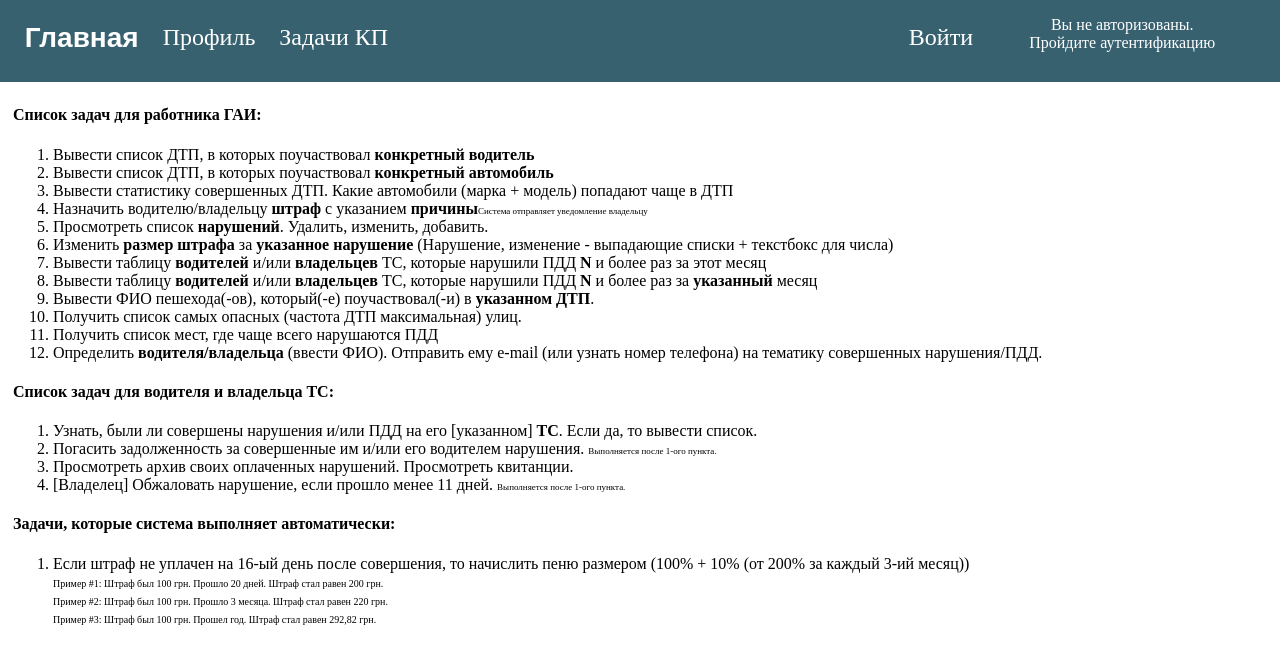
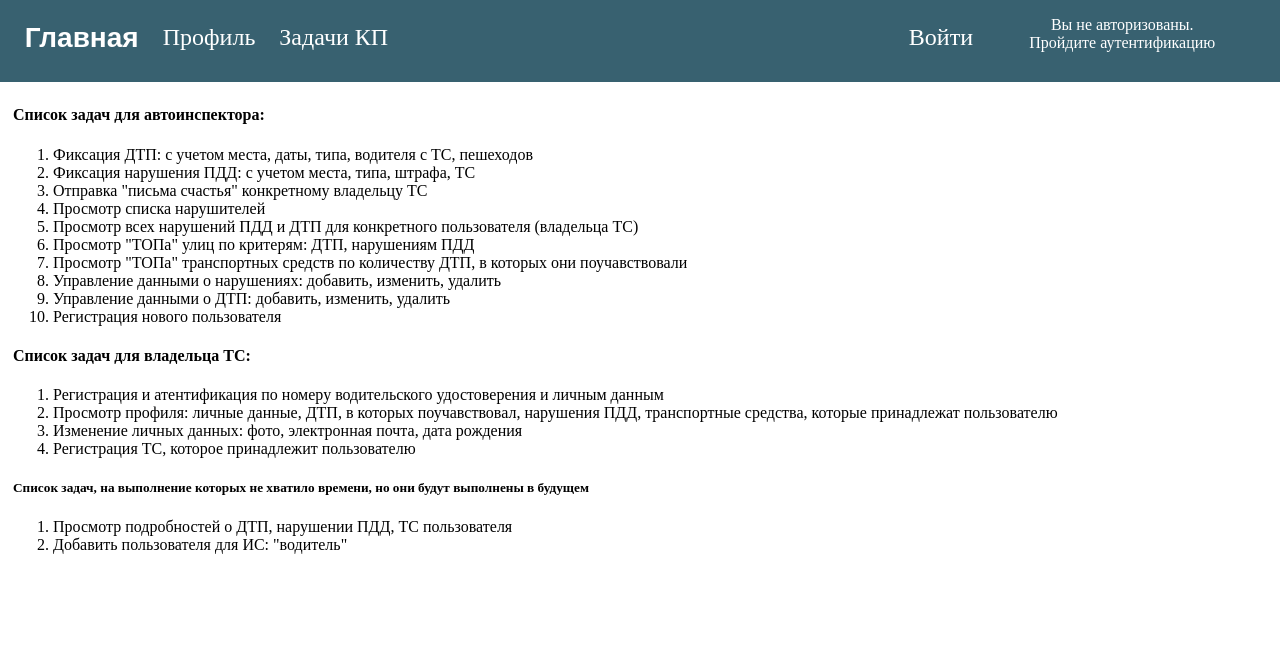
Before and after one commit to mykhailokukol/CourseProject_Spring2018, a Django app: page /tasks/ in a window 1280 px wide. Shown: the top 664 px of the page. Run offline with Django 3.2, Linux system fonts and the light colour scheme; some web fonts are replaced.

Commit message:
Закончил верстку (коряво). Исправил раздел задач

```diff
--- a/templates/main/control/top_cars.html
+++ b/templates/main/control/top_cars.html
@@ -5,12 +5,12 @@
     <meta charset="utf-8">
     <title>Топ ТС по ДТП</title>
     {% include 'public/fonts.html' %}
-    <link rel="stylesheet" href="">
+    <link rel="stylesheet" href="{% static 'css/control/top_cars.css' %}">
   </head>
   {% include 'public/header.html' %}
   <body>
     <div class="content">
-      <table>
+      <table style="margin-top: 100px; margin-left: 10%;">
         <thead>
           <th>Марка</th>
           <th>Модель</th>
--- a/templates/main/control/top_streets_acc.html
+++ b/templates/main/control/top_streets_acc.html
@@ -5,15 +5,15 @@
     <meta charset="utf-8">
     <title>Топ улиц по ДТП</title>
     {% include 'public/fonts.html' %}
-    <link rel="stylesheet" href="">
+    <link rel="stylesheet" href="{% static 'css/control/top_streets_acc.css' %}">
   </head>
   {% include 'public/header.html' %}
   <body>
-    <div class="content">
+    <div class="content" style="padding-top: 100px; width: 98%; margin-left: 10%;">
       <table>
         <thead>
           <th>Улица</th>
-          <td>Количество ДТП</td>
+          <th>Количество ДТП</th>
         </thead>
         {% for q in query %}
         <tr>
--- a/templates/main/tasks.html
+++ b/templates/main/tasks.html
@@ -8,34 +8,30 @@
   {% include 'public/header.html' %}
   <body>
     <div class="content">
-      <h4>Список задач для работника ГАИ:</h4>
+      <h4>Список задач для автоинспектора:</h4>
       <ol>
-        <li>Вывести список ДТП, в которых поучаствовал <strong>конкретный водитель</strong></li>
-        <li>Вывести список ДТП, в которых поучаствовал <strong>конкретный автомобиль</strong></li>
-        <li>Вывести статистику совершенных ДТП. Какие автомобили (марка + модель) попадают чаще в ДТП</li>
-        <li>Назначить водителю/владельцу <strong>штраф</strong> с указанием <strong>причины</strong><span style="font-size: 9px;">Система отправляет уведомление владельцу</span></li>
-        <li>Просмотреть список <strong>нарушений</strong>. Удалить, изменить, добавить.</li>
-        <li>Изменить <strong>размер штрафа</strong> за <strong>указанное нарушение</strong> (Нарушение, изменение - выпадающие списки + текстбокс для числа)</li>
-        <li>Вывести таблицу <strong>водителей</strong> и/или <strong>владельцев</strong> ТС, которые нарушили ПДД <strong>N</strong> и более раз за этот месяц</li>
-        <li>Вывести таблицу <strong>водителей</strong> и/или <strong>владельцев</strong> ТС, которые нарушили ПДД <strong>N</strong> и более раз за <strong>указанный</strong> месяц</li>
-        <li>Вывести ФИО пешехода(-ов), который(-е) поучаствовал(-и) в <strong>указанном ДТП</strong>.</li>
-        <li>Получить список самых опасных (частота ДТП максимальная) улиц.</li>
-        <li>Получить список мест, где чаще всего нарушаются ПДД</li>
-        <li>Определить <strong>водителя/владельца</strong> (ввести ФИО). Отправить ему e-mail (или узнать номер телефона) на тематику совершенных нарушения/ПДД.</li>
+        <li>Фиксация ДТП: с учетом места, даты, типа, водителя с ТС, пешеходов</li>
+        <li>Фиксация нарушения ПДД: с учетом места, типа, штрафа, ТС</li>
+        <li>Отправка "письма счастья" конкретному владельцу ТС</li>
+        <li>Просмотр списка нарушителей</li>
+        <li>Просмотр всех нарушений ПДД и ДТП для конкретного пользователя (владельца ТС)</li>
+        <li>Просмотр "ТОПа" улиц по критерям: ДТП, нарушениям ПДД</li>
+        <li>Просмотр "ТОПа" транспортных средств по количеству ДТП, в которых они поучавствовали</li>
+        <li>Управление данными о нарушениях: добавить, изменить, удалить</li>
+        <li>Управление данными о ДТП: добавить, изменить, удалить</li>
+        <li>Регистрация нового пользователя</li>
       </ol>
-      <h4>Список задач для водителя и владельца ТС:</h4>
+      <h4>Список задач для владельца ТС:</h4>
       <ol>
-        <li>Узнать, были ли совершены нарушения и/или ПДД на его [указанном] <strong>ТС</strong>. Если да, то вывести список.</li>
-        <li>Погасить задолженность за совершенные им и/или его водителем нарушения. <span style="font-size: 9px;">Выполняется после 1-ого пункта.</span></li>
-        <li>Просмотреть архив своих оплаченных нарушений. Просмотреть квитанции.</li>
-        <li>[Владелец] Обжаловать нарушение, если прошло менее 11 дней. <span style="font-size: 9px;">Выполняется после 1-ого пункта.</span></li>
+        <li>Регистрация и атентификация по номеру водительского удостоверения и личным данным</li>
+        <li>Просмотр профиля: личные данные, ДТП, в которых поучавствовал, нарушения ПДД, транспортные средства, которые принадлежат пользователю</li>
+        <li>Изменение личных данных: фото, электронная почта, дата рождения</li>
+        <li>Регистрация ТС, которое принадлежит пользователю</li>
       </ol>
-      <h4>Задачи, которые система выполняет автоматически:</h4>
+      <h5>Список задач, на выполнение которых не хватило времени, но они будут выполнены в будущем</h5>
       <ol>
-        <li>Если штраф не уплачен на 16-ый день после совершения, то начислить пеню размером (100% + 10% (от 200% за каждый 3-ий месяц))<br>
-        <span style="font-size: 10px;">Пример #1: Штраф был 100 грн. Прошло 20 дней. Штраф стал равен 200 грн.<br>
-        Пример #2: Штраф был 100 грн. Прошло 3 месяца. Штраф стал равен 220 грн.<br>
-        Пример #3: Штраф был 100 грн. Прошел год. Штраф стал равен 292,82 грн.</span></li>
+        <li>Просмотр подробностей о ДТП, нарушении ПДД, ТС пользователя</li>
+        <li>Добавить пользователя для ИС: "водитель"</li>
       </ol>
     </div>
   </body>
```
Also changed, not shown: appmain/forms.py (+5 -2 lines), static/css/control/top_cars.css (added, +13 -0 lines), static/css/control/top_streets_acc.css (added, +14 -0 lines), static/css/control/top_streets_vio.css (added, +12 -0 lines), static/css/control/vios_info.css (added, +18 -0 lines), static/css/profile.css (+9 -0 lines), templates/main/control/accs_info.html (+9 -7 lines), templates/main/control/top_streets_vio.html (+7 -8 lines), templates/main/control/vios_info.html (+9 -7 lines), templates/main/profile/settings.html (+6 -9 lines), media/47.jpg (added), media/cancer.jpg (added).
